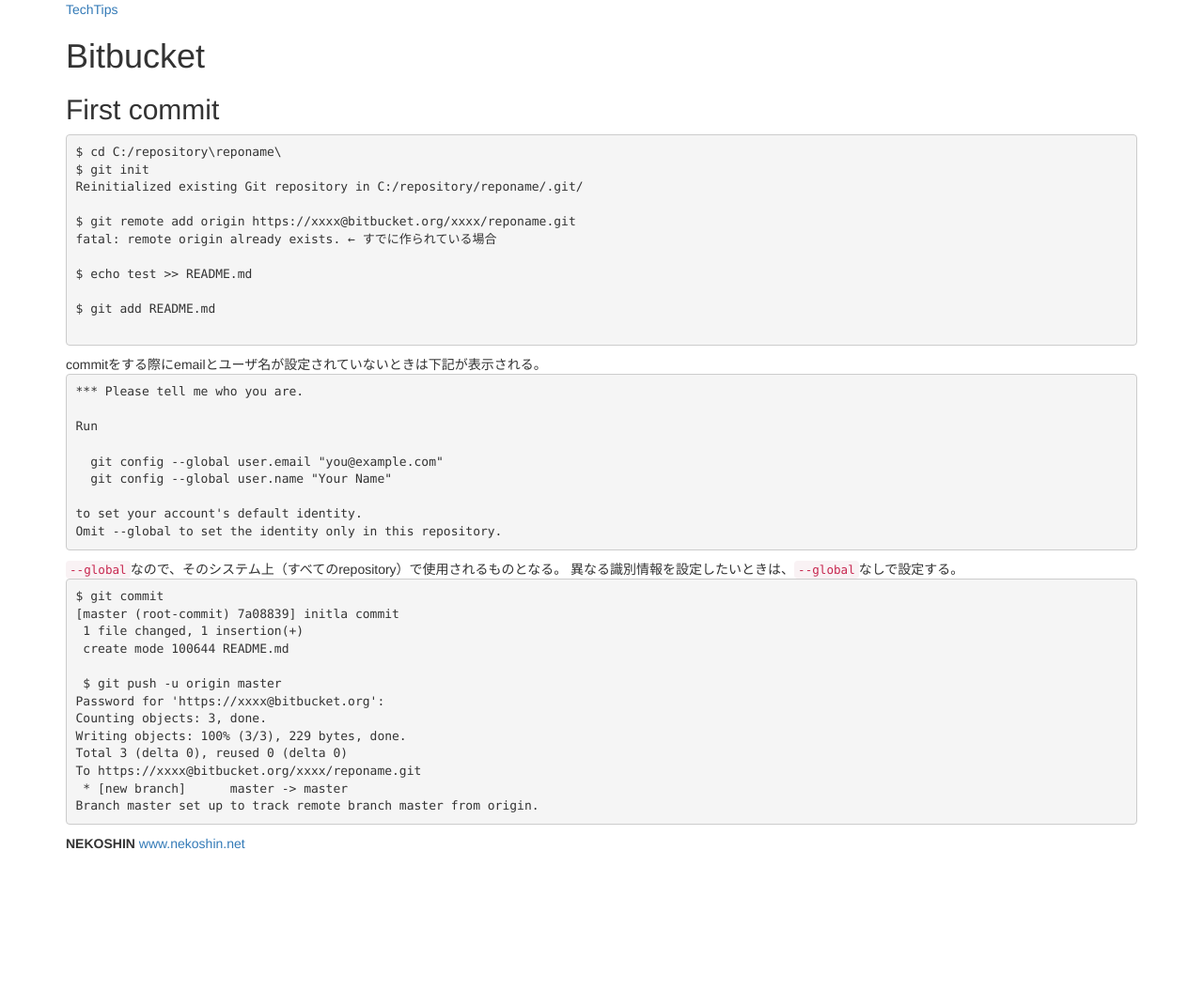
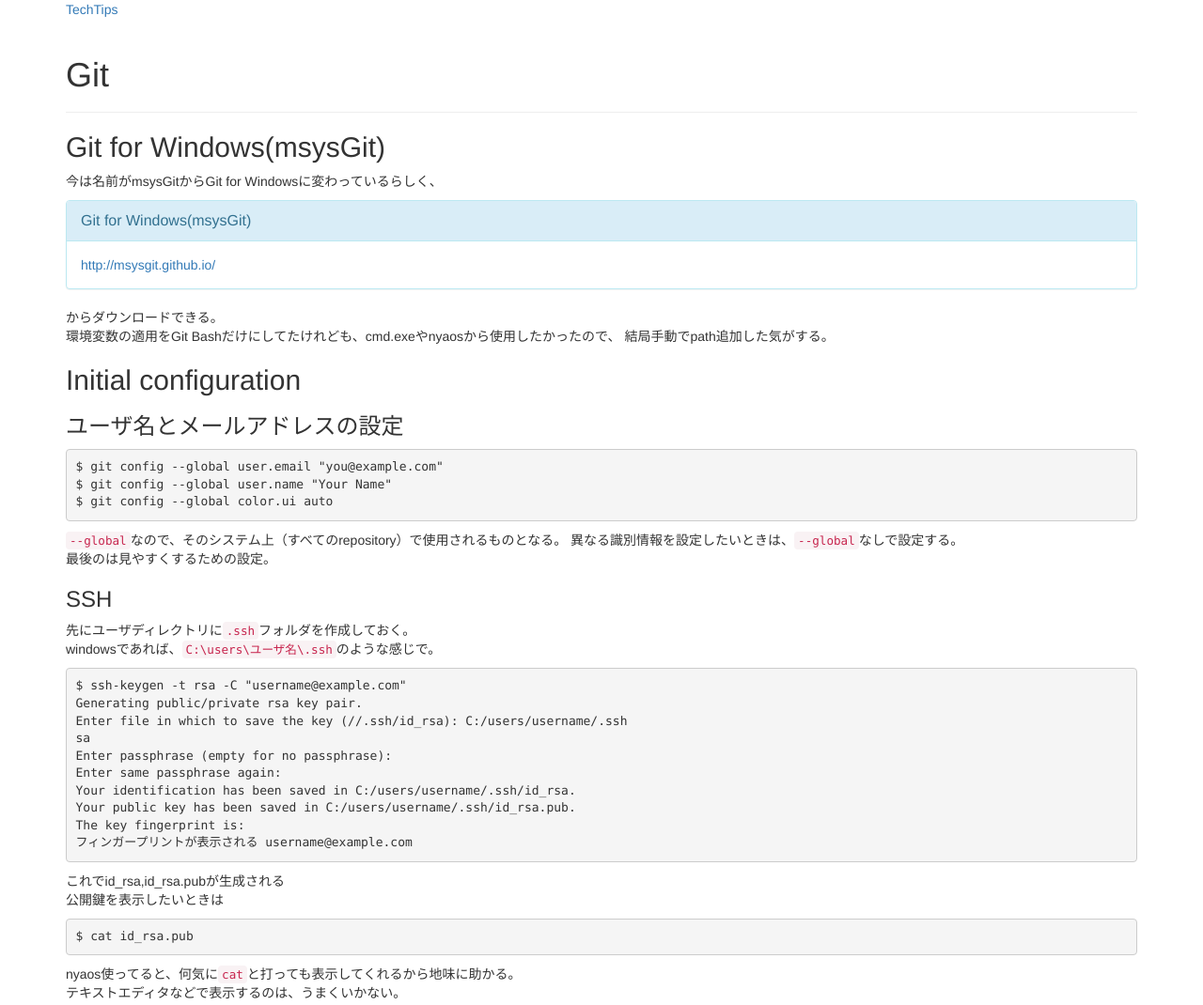
Before and after one commit to nekoshin/TechTips, a plain HTML site: page git.html in a window 1280 px wide. Shown: the top 1070 px of the page at 94% size. Before the commit the page ends 928 px from the top, so only its background shows below. Drawn offline with nearby package versions, Linux system fonts and the light colour scheme; a script that the page names is missing.

Commit message:
Gitの説明追加

```diff
--- a/git.html
+++ b/git.html
@@ -13,49 +13,53 @@
 	<body>
 		<div class="container">
 		<header><a href="index.html">TechTips</a></header>
-		<h1>Bitbucket</h1>
+		<div class="page-header"><h1>Git</h1></div>
 		<section>
-			<h2>First commit</h2>
+			<h2>Git for Windows(msysGit)</h2>
+			<p>今は名前がmsysGitからGit for Windowsに変わっているらしく、</p>
+			<div class="panel panel-info">
+				<div class="panel-heading"><span class="panel-title">Git for Windows(msysGit)</span></div>
+				<div class="panel-body"><a href="http://msysgit.github.io/">http://msysgit.github.io/</a></div>
+			</div>
+			<p>
+				からダウンロードできる。<br />
+			 	環境変数の適用をGit Bashだけにしてたけれども、cmd.exeやnyaosから使用したかったので、
+			 	結局手動でpath追加した気がする。
+			</p>
+		</section>
+		<section>
+			<h2>Initial configuration</h2>
+			<h3>ユーザ名とメールアドレスの設定</h3>
 			<pre class="prettyprint">
-$ cd C:/repository\reponame\
-$ git init
-Reinitialized existing Git repository in C:/repository/reponame/.git/
+$ git config --global user.email "you@example.com"
+$ git config --global user.name "Your Name"
+$ git config --global color.ui auto</pre>
 
-$ git remote add origin https://xxxx@bitbucket.org/xxxx/reponame.git
-fatal: remote origin already exists. ← すでに作られている場合
+			<p><code>--global</code>なので、そのシステム上（すべてのrepository）で使用されるものとなる。
+			異なる識別情報を設定したいときは、<code>--global</code>なしで設定する。<br/>
+			最後のは見やすくするための設定。</p>
 
-$ echo test >> README.md
+			<h3>SSH</h3>
+			<p>先にユーザディレクトリに<code>.ssh</code>フォルダを作成しておく。<br/>
+			windowsであれば、<code>C:\users\ユーザ名\.ssh</code>のような感じで。</p>
+			<pre class="prettyprint">
+$ ssh-keygen -t rsa -C "username@example.com"
+Generating public/private rsa key pair.
+Enter file in which to save the key (//.ssh/id_rsa): C:/users/username/.ssh
+sa
+Enter passphrase (empty for no passphrase):
+Enter same passphrase again:
+Your identification has been saved in C:/users/username/.ssh/id_rsa.
+Your public key has been saved in C:/users/username/.ssh/id_rsa.pub.
+The key fingerprint is:
+フィンガープリントが表示される username@example.com</pre>
 
-$ git add README.md
-			</pre>
-			commitをする際にemailとユーザ名が設定されていないときは下記が表示される。
-			<pre class="prettyprint">
-*** Please tell me who you are.
-
-Run
-
-  git config --global user.email "you@example.com"
-  git config --global user.name "Your Name"
-
-to set your account's default identity.
-Omit --global to set the identity only in this repository.</pre>
-			<code>--global</code>なので、そのシステム上（すべてのrepository）で使用されるものとなる。
-			異なる識別情報を設定したいときは、<code>--global</code>なしで設定する。
-			<pre class="prettyprint">
-$ git commit
-[master (root-commit) 7a08839] initla commit
- 1 file changed, 1 insertion(+)
- create mode 100644 README.md
-
- $ git push -u origin master
-Password for 'https://xxxx@bitbucket.org':
-Counting objects: 3, done.
-Writing objects: 100% (3/3), 229 bytes, done.
-Total 3 (delta 0), reused 0 (delta 0)
-To https://xxxx@bitbucket.org/xxxx/reponame.git
- * [new branch]      master -> master
-Branch master set up to track remote branch master from origin.</pre>
-
+			<p>これでid_rsa,id_rsa.pubが生成される<br />
+			公開鍵を表示したいときは
+			</p>
+<pre class="prettyprint">$ cat id_rsa.pub</pre>
+			<p>nyaos使ってると、何気に<code>cat</code>と打っても表示してくれるから地味に助かる。<br />
+			テキストエディタなどで表示するのは、うまくいかない。</p>
 
 		</section>
 
```
Also changed, not shown: github.html (+6 -42 lines), index.html (+3 -3 lines).
